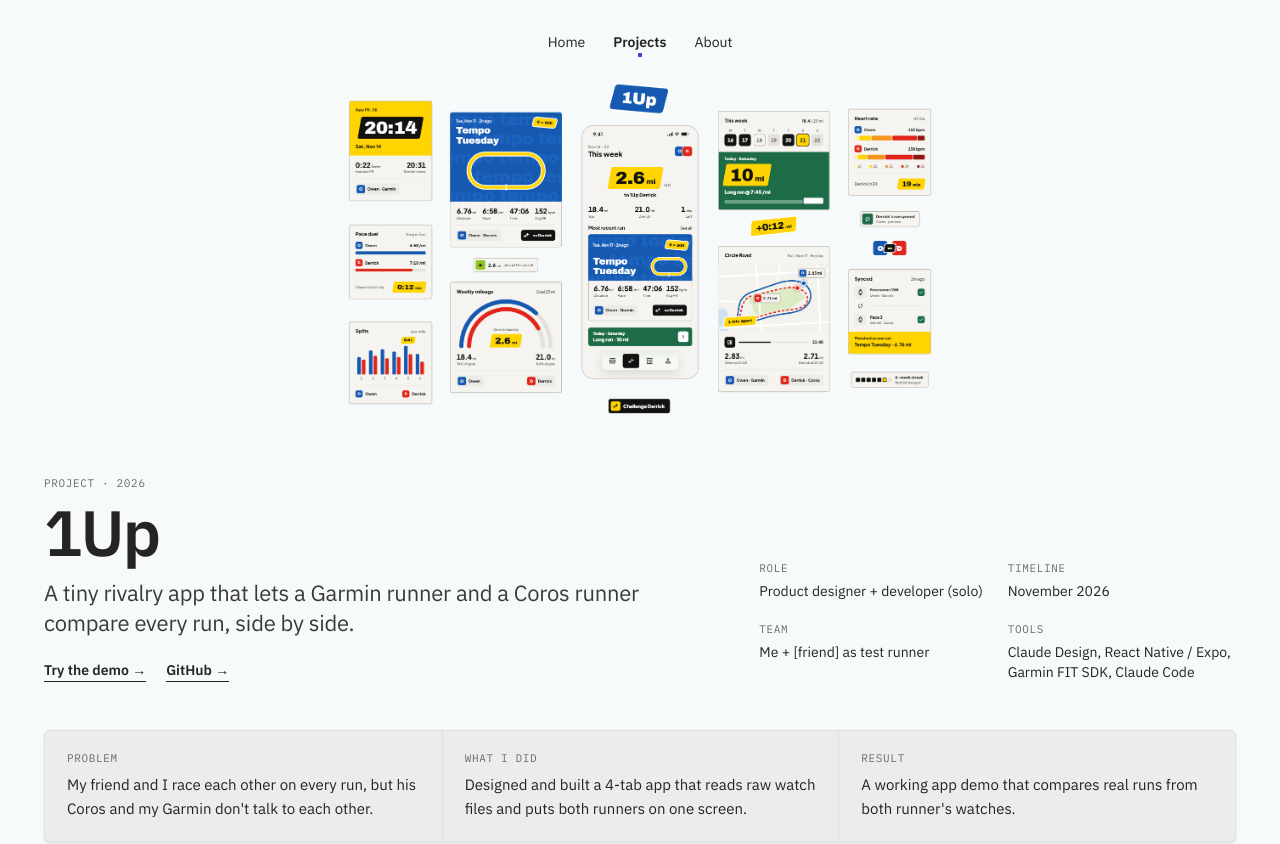
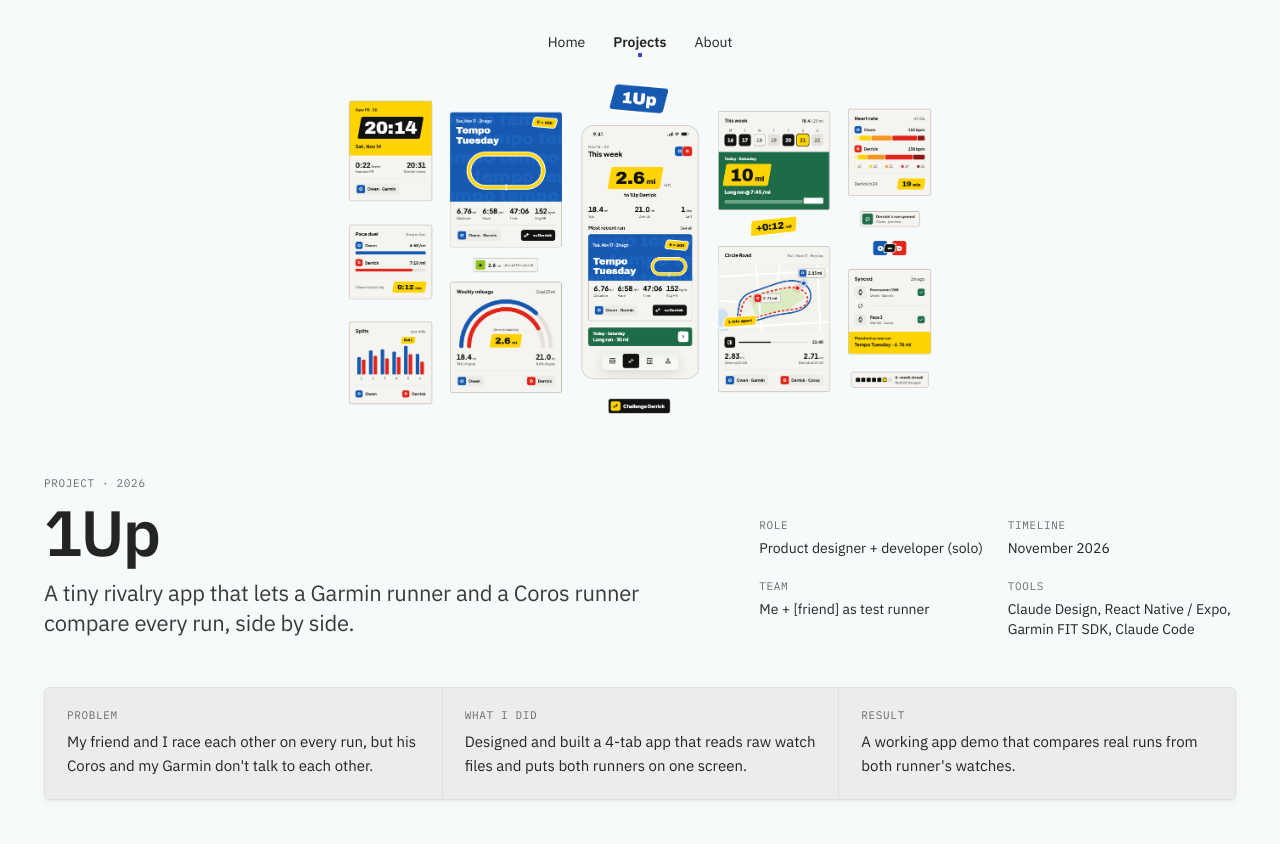
Before and after one commit to youl1ng/youl1ng.github.io, a Next.js app: page /projects/1up in a window 1280 px wide. Shown: the top 844 px of the page. Built offline with nearby package versions, Linux system fonts and the light colour scheme.

Commit message:
Remove demo/GitHub/Try it links from the 1Up and DatPone case studies

```diff
--- a/components/case-study/CaseStudyShell.tsx
+++ b/components/case-study/CaseStudyShell.tsx
@@ -54,6 +54,7 @@ export default function CaseStudyShell({ cs, toc, children }: { cs: CaseStudyBas
               <Eyebrow>{cs.eyebrow}</Eyebrow>
               <h1 className={s.title}>{cs.title}</h1>
               <p className={s.tagline}>{cs.tagline}</p>
+              {cs.links.length > 0 && (
               <div className={s.links}>
                 {cs.links.map((l) =>
                   l.href ? (
@@ -77,6 +78,7 @@ export default function CaseStudyShell({ cs, toc, children }: { cs: CaseStudyBas
                   ),
                 )}
               </div>
+              )}
             </div>
             <dl className={s.meta}>
               {cs.meta.map((m) => (
--- a/content/case-studies/1up.ts
+++ b/content/case-studies/1up.ts
@@ -12,10 +12,7 @@ export const caseStudy = {
   hero: { alt: '1Up app screens: compare, weekly mileage, pace duel, splits, heart rate and route replay', src: '/projects/1up/hero.png', aspect: '1403 / 809', scale: 0.5 } as Media,
   // A link with no href is "coming soon": not clickable, and the cursor shows the under-construction pill.
   // Add the href when it's ready and it becomes a normal link.
-  links: [
-    { label: 'Try the demo →', href: '' }, // TODO: demo URL
-    { label: 'GitHub →', href: '' }, // TODO: repo URL
-  ],
+  links: [], // none for now; add { label, href } entries here and they appear under the tagline
   comingSoon: 'Coming soon',
   meta: [
     { term: 'Role', value: 'Product designer + developer (solo)' },
--- a/content/case-studies/datpone.ts
+++ b/content/case-studies/datpone.ts
@@ -14,9 +14,7 @@ export const datpone = {
     src: '/projects/datpone/hero.webp',
     aspect: '2400 / 830',
   } as Media,
-  links: [
-    { label: 'Try it →', href: '#' }, // TODO: [live link]
-  ],
+  links: [], // none for now; add { label, href } entries here and they appear under the tagline
   comingSoon: 'Coming soon',
   meta: [
     { term: 'Role', value: 'Product designer + developer (solo)' },
```
